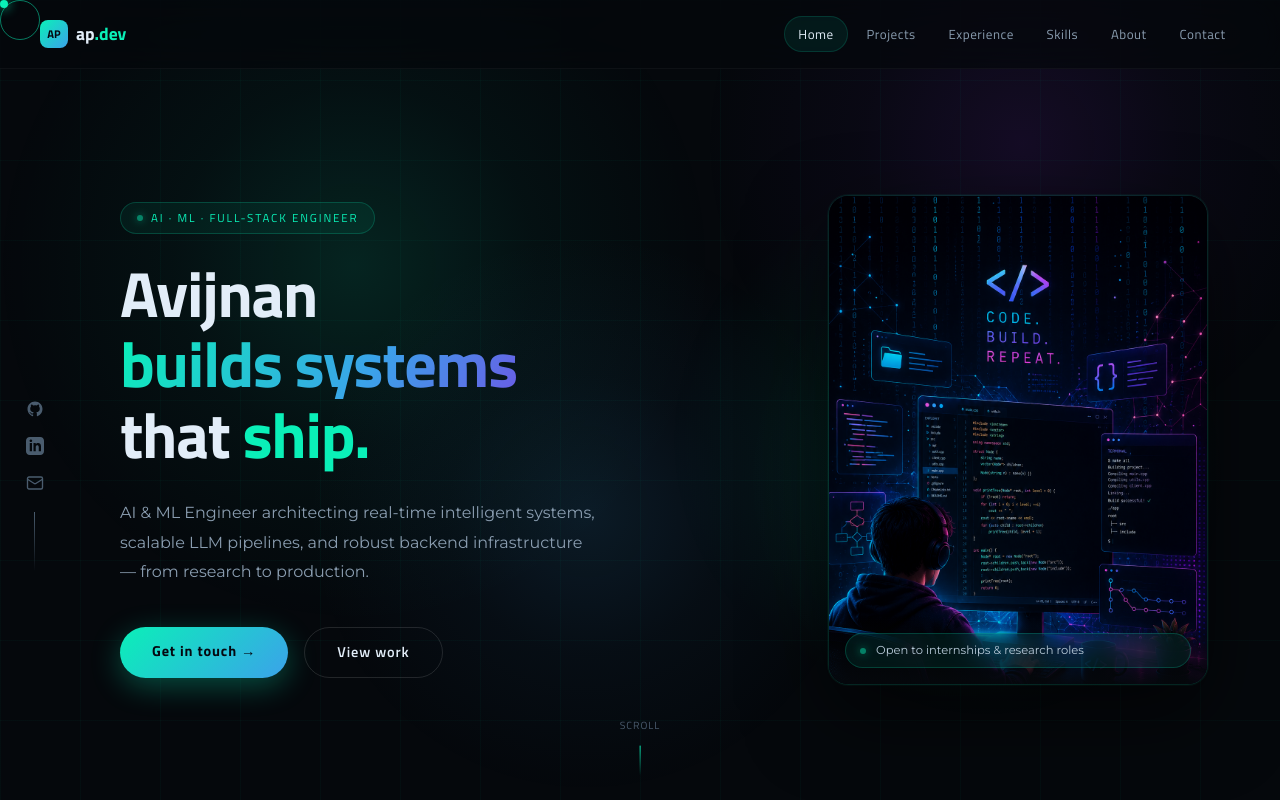
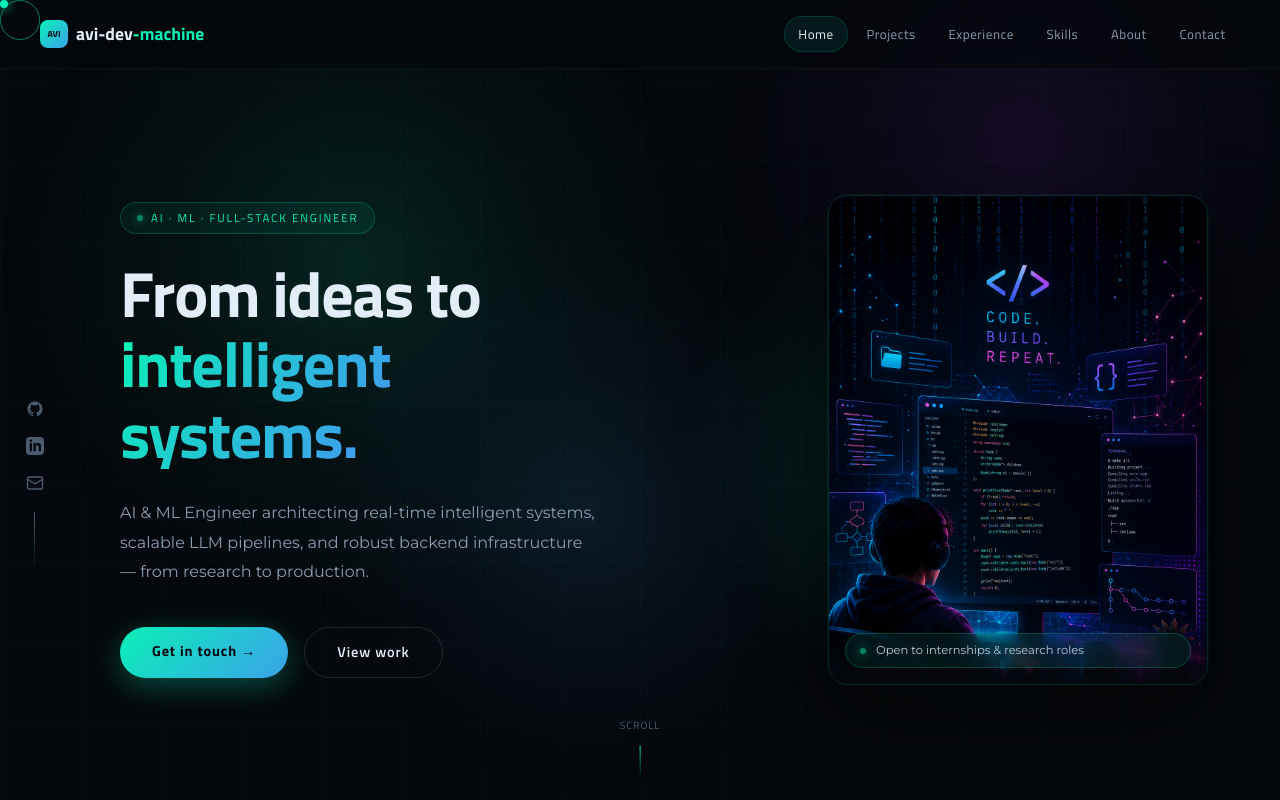
Before and after one commit to avi-dev-machine/avijnanpurkait, a Next.js app: page / in a window 1280 px wide. Shown: the top 800 px of the page. Built offline with nearby package versions, Linux system fonts and the light colour scheme; no server answers.

Commit message:
Update branding to avi-dev-machine and new headline

```diff
--- a/src/components/HeroSection.tsx
+++ b/src/components/HeroSection.tsx
@@ -76,7 +76,7 @@ export default function HeroSection({ data }: { data: PortfolioRaw }) {
             {/* Headline */}
             <h1 style={{ fontSize: "clamp(2.8rem, 5vw, 4.5rem)", fontFamily: "var(--primary)", fontWeight: 700, lineHeight: 1.1, color: "var(--txt-bright)", marginBottom: "1.8rem", letterSpacing: "-0.02em" }}>
               <motion.span style={{ display: "block" }} initial={{ opacity: 0, y: 30 }} animate={{ opacity: 1, y: 0 }} transition={{ delay: 0.35, duration: 0.9, ease: [0.16, 1, 0.3, 1] }}>
-                {name.split(" ")[0]}
+                From ideas to
               </motion.span>
               <motion.span
                 style={{ display: "block", background: "linear-gradient(120deg, #0af0b8 0%, #3ba2ea 50%, #8a2be2 100%)", WebkitBackgroundClip: "text", WebkitTextFillColor: "transparent", backgroundClip: "text" }}
@@ -84,10 +84,7 @@ export default function HeroSection({ data }: { data: PortfolioRaw }) {
                 animate={{ opacity: 1, y: 0 }}
                 transition={{ delay: 0.5, duration: 0.9, ease: [0.16, 1, 0.3, 1] }}
               >
-                builds systems
-              </motion.span>
-              <motion.span style={{ display: "block" }} initial={{ opacity: 0, y: 30 }} animate={{ opacity: 1, y: 0 }} transition={{ delay: 0.65, duration: 0.9, ease: [0.16, 1, 0.3, 1] }}>
-                that <span style={{ color: "var(--accent)" }}>ship.</span>
+                intelligent systems.
               </motion.span>
             </h1>
 
--- a/src/components/Navbar.tsx
+++ b/src/components/Navbar.tsx
@@ -43,9 +43,9 @@ export default function Navbar() {
           <span style={{
             width: 28, height: 28, background: "linear-gradient(135deg, #0af0b8, #3ba2ea)",
             borderRadius: 8, display: "inline-flex", alignItems: "center", justifyContent: "center",
-            fontSize: "0.7rem", fontWeight: 900, color: "#050810",
-          }}>AP</span>
-          <span>ap<span style={{ color: "var(--accent)" }}>.dev</span></span>
+            fontSize: "0.55rem", fontWeight: 900, color: "#050810",
+          }}>AVI</span>
+          <span>avi-dev<span style={{ color: "var(--accent)" }}>-machine</span></span>
         </motion.a>
 
         {/* Nav links */}
```
